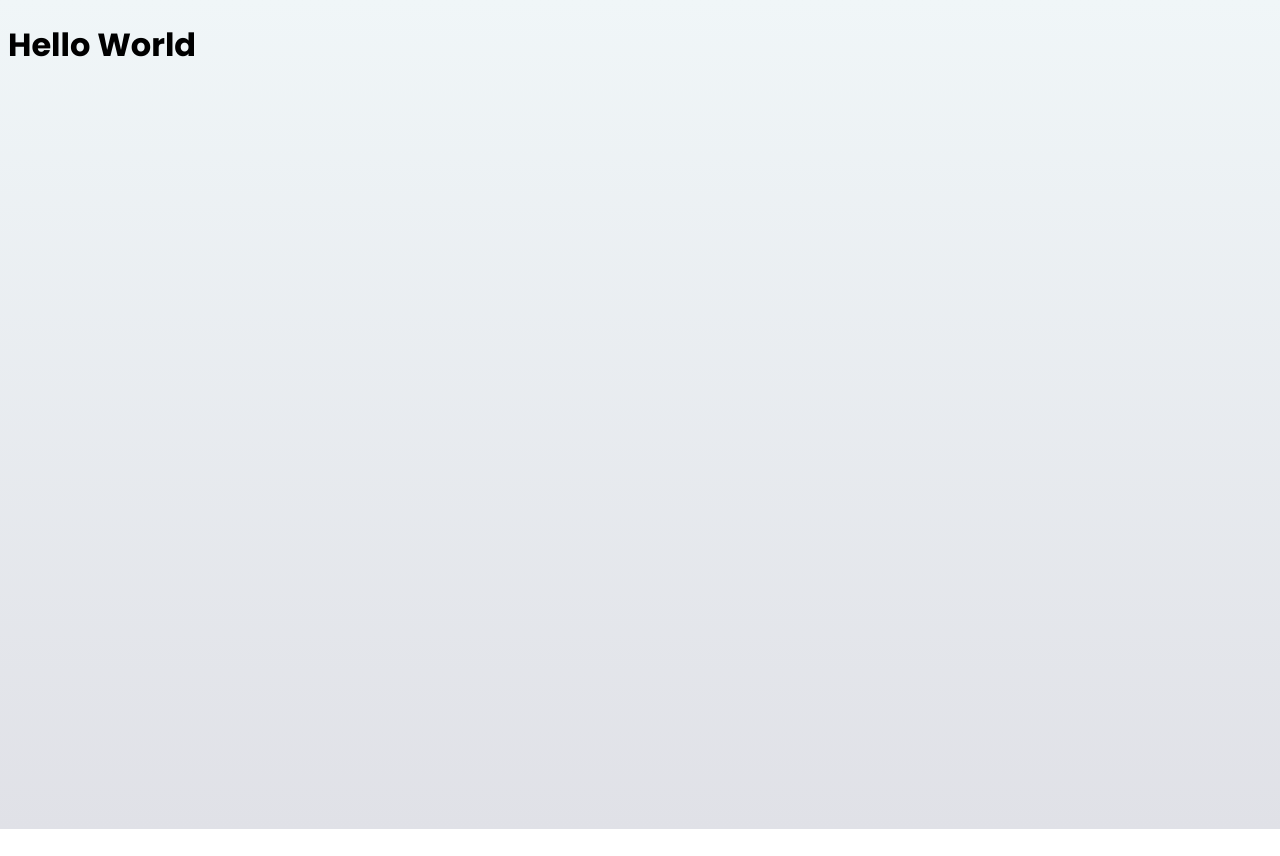
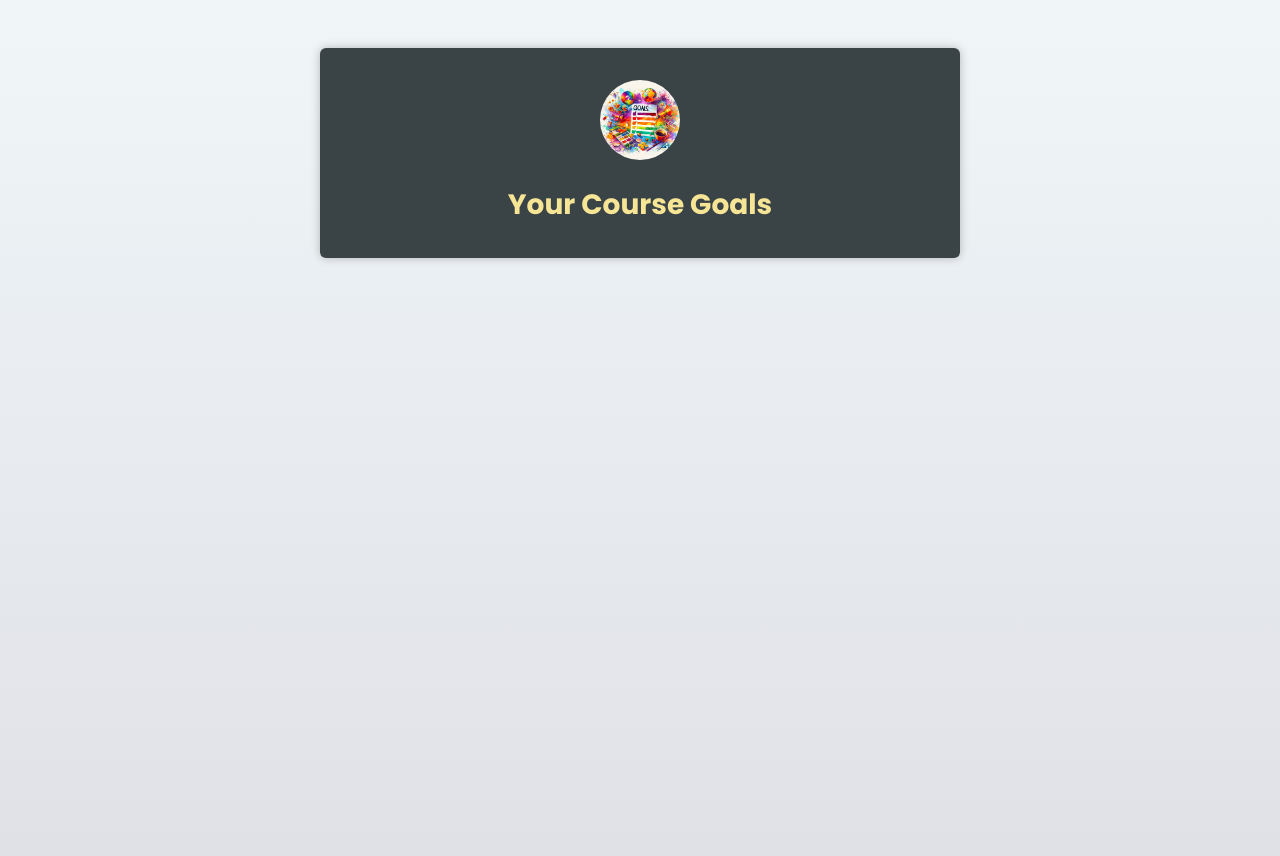
Before and after one commit to JVKszuba/CompassTypeScript, a React (Vite) app in the folder Frameworks/react-demo/: page / in a window 1280 px wide. Before the commit the page ends 829 px from the top, so only its background shows below. Built offline with nearby package versions, Linux system fonts and the light colour scheme.

Commit message:
feat: add Header component and basic App structure

```diff
--- a/Frameworks/react-demo/src/App.tsx
+++ b/Frameworks/react-demo/src/App.tsx
@@ -1,10 +1,14 @@
+import Header from "./components/Header.tsx";
+import goalsImg from "./assets/goals.jpg";
 
 function App() {
 
   return (
-    <>
-        <h1>Hello World</h1>
-    </>
+    <main>
+        <Header image={{src: goalsImg, alt: 'A list of goals'}}>
+            <h1>Your Course Goals</h1>
+        </Header>
+    </main>
   )
 }
 
--- /dev/null
+++ b/Frameworks/react-demo/src/components/Header.tsx
@@ -0,0 +1,21 @@
+import {type ReactNode} from "react";
+
+interface HeaderPropos {
+
+    image: {
+        src: string;
+        alt: string;
+    }
+
+    children: ReactNode;
+}
+
+export default function Header({ image, children}: HeaderPropos) {
+
+    return (
+        <header>
+            <img {...image} />
+            {children}
+        </header>
+    )
+}
```
Also changed, not shown: Frameworks/react-demo/src/assets/goals.jpg (added).
